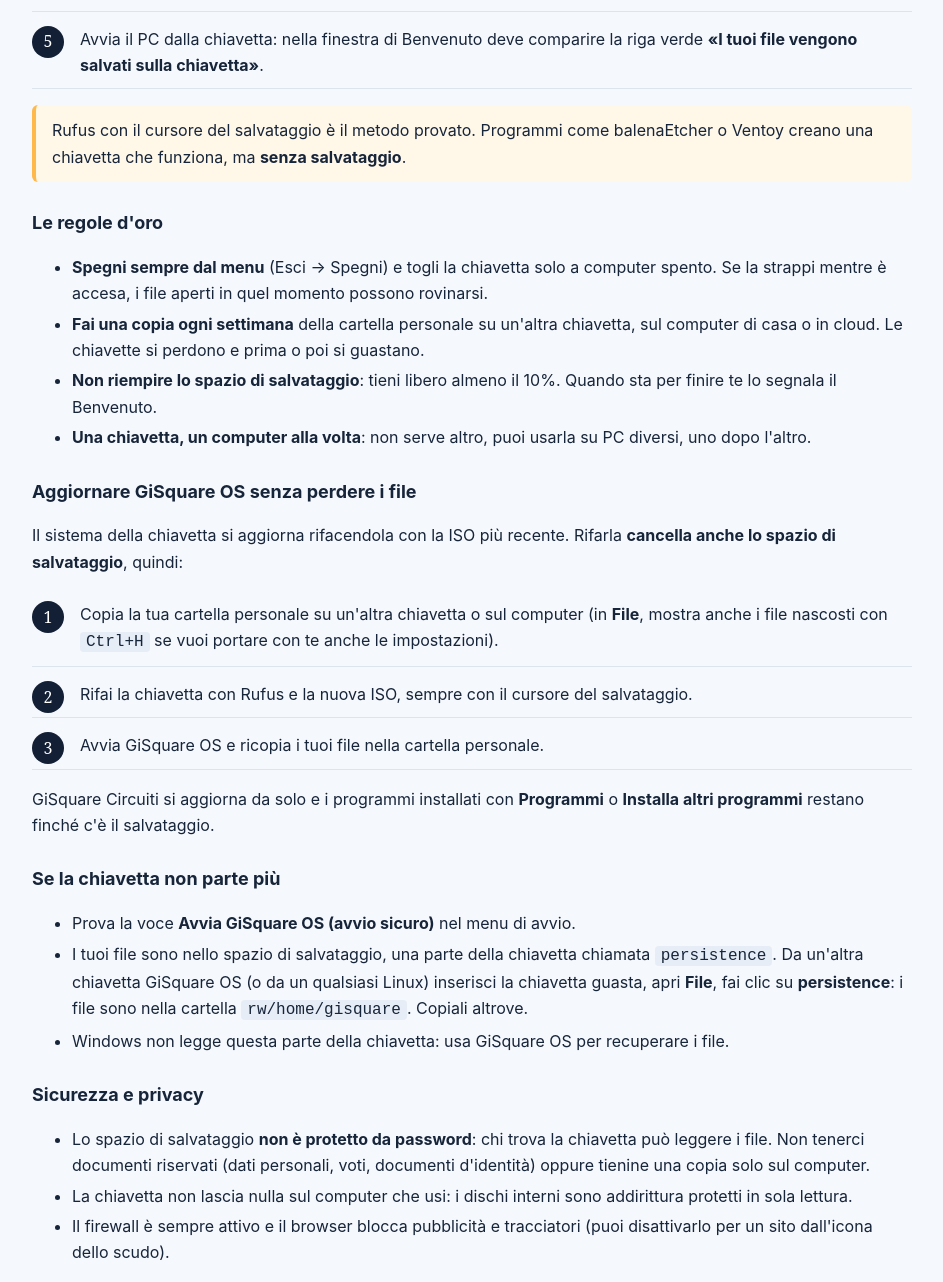
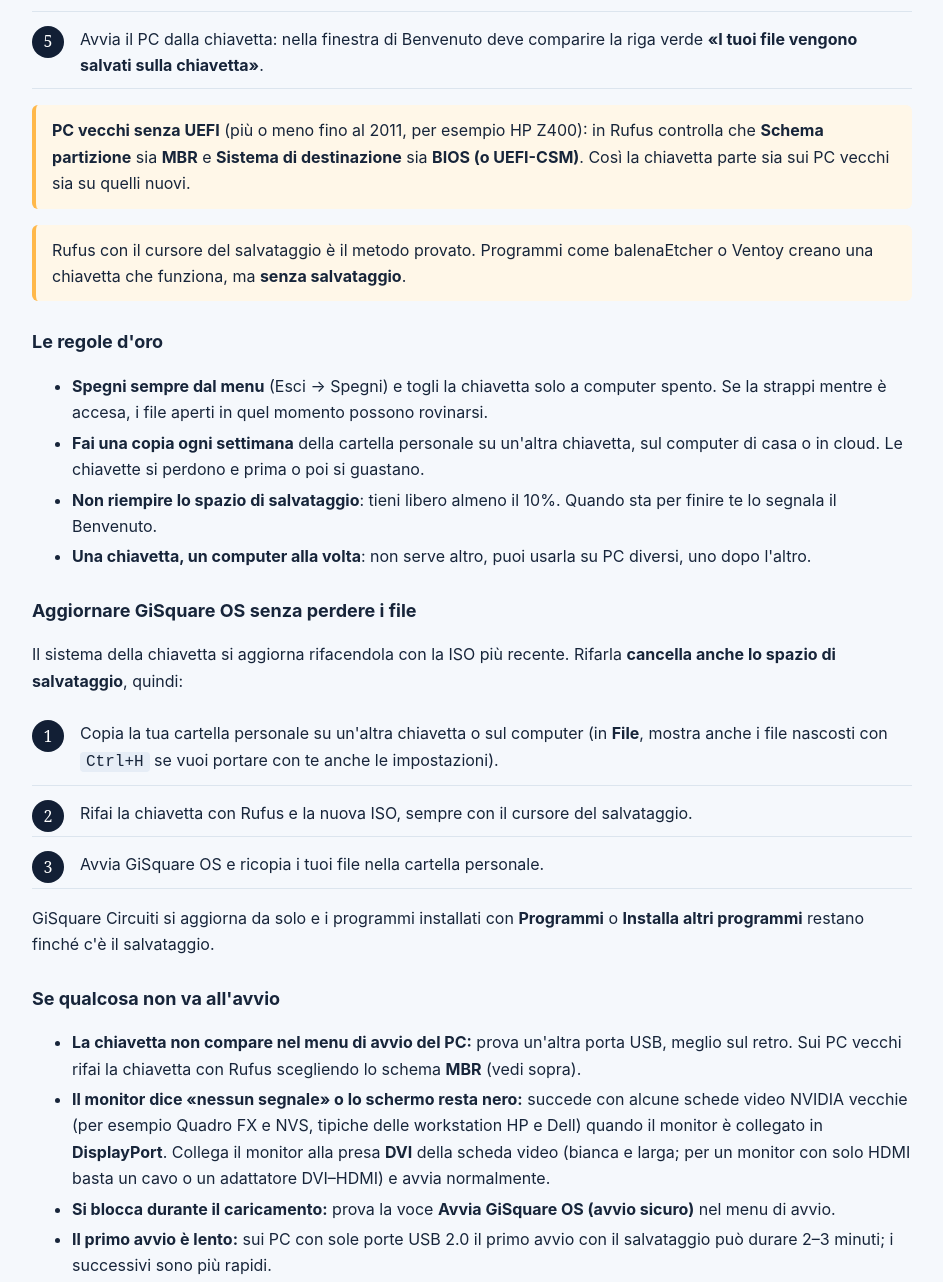
Before and after one commit to gisquarecircuiti/GiSquareOS, a plain HTML site: page config/includes.chroot/usr/share/gisquare-os/guida.html in a window 1280 px wide. Shown: the part 1326-2608 px from the top of the page, without its empty margins (168-1111 px from the left). Drawn offline with Linux system fonts and the light colour scheme.

Commit message:
Correzioni dalle prove su HP Z400: primo avvio più veloce, guida per NVIDIA e PC vecchi
- dalla chiavetta niente ricostruzione di ldconfig, hwdb e catalogo del diario al
  primo avvio (sono già pronti nella ISO): sullo Z400 con USB 2.0 richiedeva minuti
- guida e PDF: schede NVIDIA vecchie (Quadro FX, NVS) con monitor in DisplayPort
  -> presa DVI; Rufus con schema MBR per i PC senza UEFI; primo avvio lento
- PDF di nuovo in 4 pagine

Co-Authored-By: Claude Opus 5.5 <noreply@anthropic.com>
Claude-Session: https://claude.ai/code/session_01MqASyHzRYSoYKmmFqi352r

```diff
--- a/config/includes.chroot/usr/share/gisquare-os/guida.html
+++ b/config/includes.chroot/usr/share/gisquare-os/guida.html
@@ -83,6 +83,9 @@ mostra se il salvataggio è attivo e quanto spazio resta.</p>
   <li>Avvia il PC dalla chiavetta: nella finestra di Benvenuto deve comparire la riga verde
       <b>«I tuoi file vengono salvati sulla chiavetta»</b>.</li>
 </ol>
+<p class="nota"><b>PC vecchi senza UEFI</b> (più o meno fino al 2011, per esempio HP Z400): in Rufus controlla che
+<b>Schema partizione</b> sia <b>MBR</b> e <b>Sistema di destinazione</b> sia <b>BIOS (o UEFI-CSM)</b>. Così la chiavetta
+parte sia sui PC vecchi sia su quelli nuovi.</p>
 <p class="nota">Rufus con il cursore del salvataggio è il metodo provato. Programmi come balenaEtcher o Ventoy creano
 una chiavetta che funziona, ma <b>senza salvataggio</b>.</p>
 
@@ -107,9 +110,21 @@ una chiavetta che funziona, ma <b>senza salvataggio</b>.</p>
 <p>GiSquare Circuiti si aggiorna da solo e i programmi installati con <b>Programmi</b> o <b>Installa altri programmi</b>
 restano finché c'è il salvataggio.</p>
 
+<h3 id="problemi">Se qualcosa non va all'avvio</h3>
+<ul>
+  <li><b>La chiavetta non compare nel menu di avvio del PC:</b> prova un'altra porta USB, meglio sul retro. Sui PC vecchi
+      rifai la chiavetta con Rufus scegliendo lo schema <b>MBR</b> (vedi sopra).</li>
+  <li><b>Il monitor dice «nessun segnale» o lo schermo resta nero:</b> succede con alcune schede video NVIDIA vecchie
+      (per esempio Quadro FX e NVS, tipiche delle workstation HP e Dell) quando il monitor è collegato in
+      <b>DisplayPort</b>. Collega il monitor alla presa <b>DVI</b> della scheda video (bianca e larga; per un monitor con
+      solo HDMI basta un cavo o un adattatore DVI–HDMI) e avvia normalmente.</li>
+  <li><b>Si blocca durante il caricamento:</b> prova la voce <b>Avvia GiSquare OS (avvio sicuro)</b> nel menu di avvio.</li>
+  <li><b>Il primo avvio è lento:</b> sui PC con sole porte USB 2.0 il primo avvio con il salvataggio può durare 2–3 minuti;
+      i successivi sono più rapidi.</li>
+</ul>
+
 <h3>Se la chiavetta non parte più</h3>
 <ul>
-  <li>Prova la voce <b>Avvia GiSquare OS (avvio sicuro)</b> nel menu di avvio.</li>
   <li>I tuoi file sono nello spazio di salvataggio, una parte della chiavetta chiamata <code>persistence</code>.
       Da un'altra chiavetta GiSquare OS (o da un qualsiasi Linux) inserisci la chiavetta guasta, apri <b>File</b>,
       fai clic su <b>persistence</b>: i file sono nella cartella <code>rw/home/gisquare</code>. Copiali altrove.</li>
```
Also changed, not shown: 6 other files.
